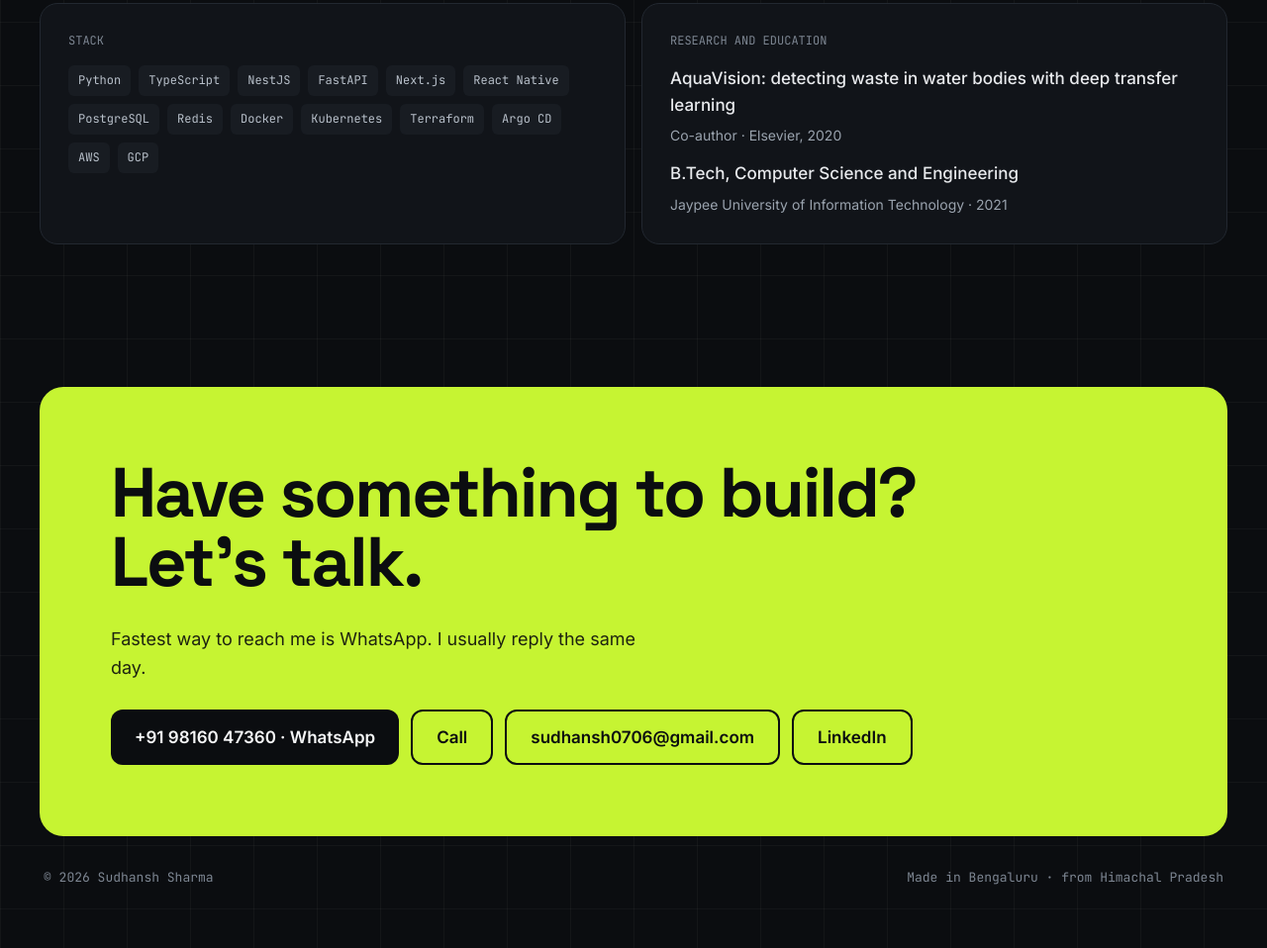
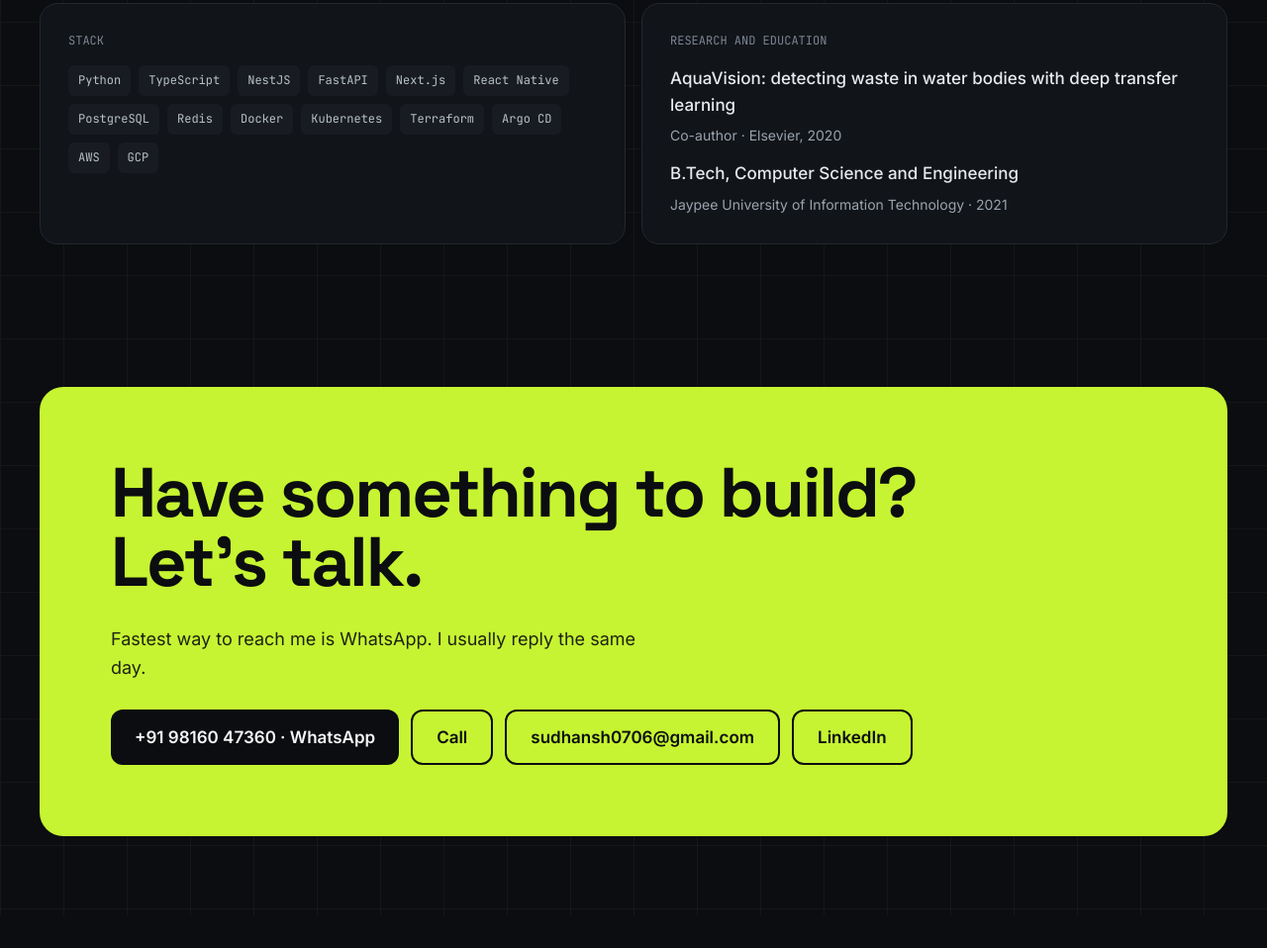
Before and after one commit to sudhansh-sharma/sudhansh-sharma.github.io, a plain HTML site: page index.html in a window 1280 px wide. Shown: the part 6698-7656 px from the top of the page at 99% size. After the commit the page ends 7623 px from the top, so only its background shows below. Drawn offline with Linux system fonts and the light colour scheme.

Commit message:
Remove footer
Co-Authored-By: Claude Opus 5.5 <noreply@anthropic.com>
Claude-Session: https://claude.ai/code/session_01L2nUvxmp4SHpUEFK9TDtp1

```diff
--- a/index.html
+++ b/index.html
@@ -312,10 +312,6 @@ a{color:#E8EAED;text-decoration:none}a:hover{color:#FFFFFF}
 <a class="btn" href="https://linkedin.com/in/sudhansh7" style="display: inline-flex; align-items: center; min-height: 52px; padding: 0 24px; border-radius: 12px; border: 2px solid #0B0D10; color: #0B0D10; font-weight: 600">LinkedIn</a>
 </div>
 </div>
-<footer style="display: flex; flex-wrap: wrap; justify-content: space-between; gap: 12px; padding: 32px 4px 0; font-family: 'JetBrains Mono', monospace; font-size: 13px; color: #7D8692">
-<span>© 2026 Sudhansh Sharma</span>
-<span>Made in Bengaluru · from Himachal Pradesh</span>
-</footer>
 </section>
 
 </div>
```
